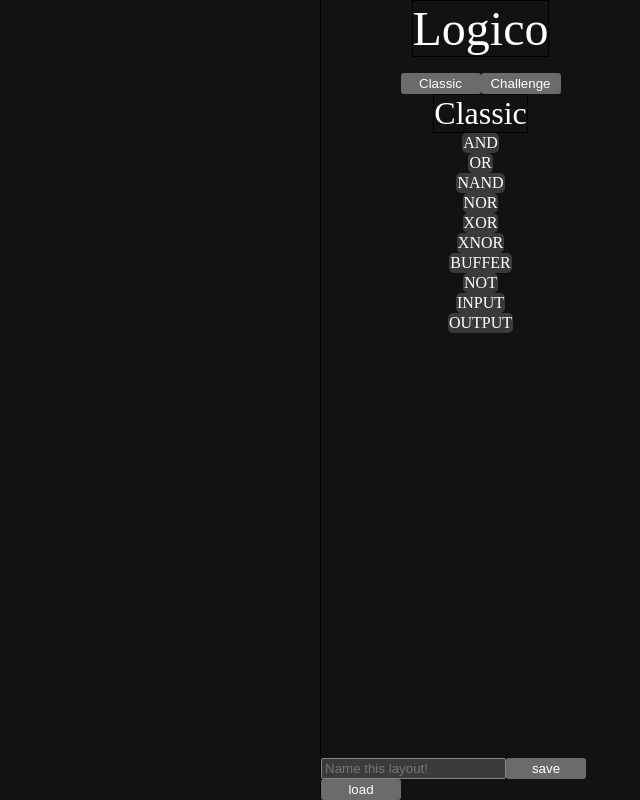
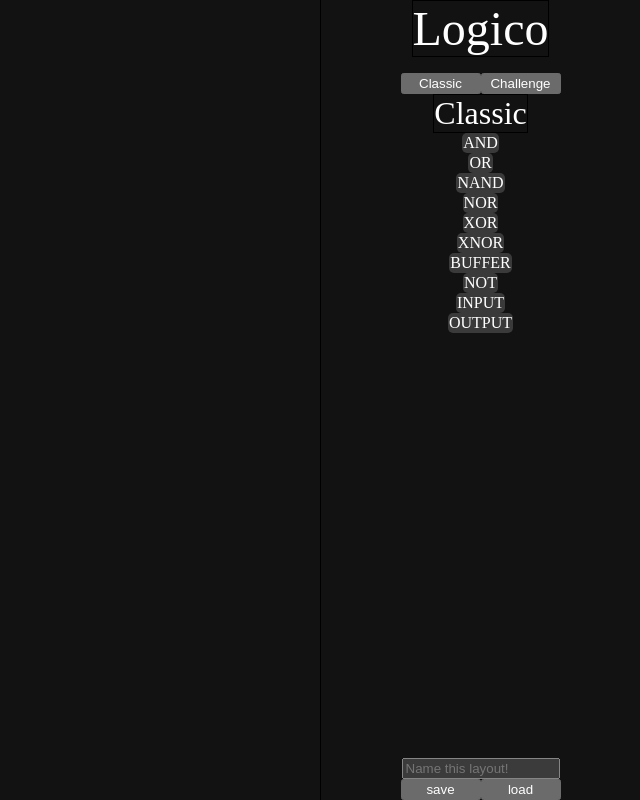
Before and after one commit to TheJaguyer/logico-react-mvp, a React (Vite) app: page / in a window 1280 px wide. Shown: the whole page, without its empty margins (640-1280 px from the left). Built offline with nearby package versions, Linux system fonts and the light colour scheme.

Commit message:
presentation complete, still several bugs and missing features

```diff
--- a/src/App.jsx
+++ b/src/App.jsx
@@ -10,6 +10,8 @@ function App() {
   const [saveChange, setSaveChange] = useState(false);
 
   var all = {
+    saveChange,
+    setSaveChange,
     pieces,
     setPieces,
     serial,
--- a/src/Pane.jsx
+++ b/src/Pane.jsx
@@ -13,6 +13,8 @@ export default function Pane(props) {
         setLines={props.setLines}
         serial={props.serial}
         setSerial={props.setSerial}
+        saveChange={props.saveChange}
+        setSaveChange={props.setSaveChange}
       />
     </div>
   );
--- a/src/Workspace.jsx
+++ b/src/Workspace.jsx
@@ -8,12 +8,9 @@ export default function Workspace(props) {
   const [nodeChange, setNodeChange] = useState(false);
   const nodes = useRef({});
 
-  // useEffect(() => {
-  //   const interval = setInterval(() => {
-  //     setNodeChange((prev) => !prev);
-  //   }, 500);
-  //   return () => clearInterval(interval);
-  // }, []);
+  useEffect(() => {
+    nodes.current = {};
+  }, [props.saveChange]);
 
   /* ========== Functions for Drag and Drop features ========== */
 
--- a/src/index.css
+++ b/src/index.css
@@ -96,6 +96,12 @@ body {
   align-items: center;
 }
 
+.bottom {
+  display: flex;
+  flex-flow: column nowrap;
+  align-items: center;
+}
+
 .challenge {
   display: flex;
   flex-flow: column nowrap;
@@ -114,6 +120,10 @@ body {
 
 button {
   width: 80px;
+}
+
+input {
+  width: 150px;
 }
 
 .choice {
--- a/src/pane-comps/Bottom.jsx
+++ b/src/pane-comps/Bottom.jsx
@@ -2,21 +2,28 @@ import { useState } from 'react';
 
 export default function Bottom(props) {
   const [list, setList] = useState([]);
+  const [input, setInput] = useState('');
 
   async function getData(name) {
+    props.setSaveChange((prev) => !prev);
+    setList([]);
     let result = await fetch('http://localhost:8080/state');
     let data = await result.json();
     data.forEach((item) => {
       if (item.name === name) {
         console.log(JSON.parse(item.data));
-        props.setLines(JSON.parse(item.data).lines);
+        props.setPieces(JSON.parse(item.data).pieces);
         props.setSerial(JSON.parse(item.data).serial);
-        props.setPieces(JSON.parse(item.data).pieces);
+
+        setTimeout(props.setLines(JSON.parse(item.data).lines), 1000);
       }
     });
     console.log(JSON.parse(data[data.length - 1].data).serial);
   }
   async function saveData(name, newData) {
+    if (!name) {
+      name = Date.now().toLocaleString();
+    }
     console.log(newData);
     let result = await fetch('http://localhost:8080/state', {
       method: 'POST',
@@ -39,8 +46,12 @@ export default function Bottom(props) {
     setList(output);
   }
 
+  function updateText(e) {
+    setInput(e.target.value);
+  }
+
   return (
-    <div>
+    <div className="bottom">
       <div className="data">
         {list.map((item) => (
           <div className="choice" onClick={() => getData(item)}>
@@ -48,15 +59,13 @@ export default function Bottom(props) {
           </div>
         ))}
       </div>
-      <input type="text" placeholder="Name this layout!" />
-      <button
-        onClick={(e) =>
-          saveData(e.target.previousSibling.value, { lines: props.lines, serial: props.serial, pieces: props.pieces })
-        }
-      >
-        save
-      </button>
-      <button onClick={loadAll}>load</button>
+      <input type="text" placeholder="Name this layout!" onChange={(e) => updateText(e)} />
+      <div>
+        <button onClick={(e) => saveData(input, { lines: props.lines, serial: props.serial, pieces: props.pieces })}>
+          save
+        </button>
+        <button onClick={loadAll}>load</button>
+      </div>
     </div>
   );
 }
```
